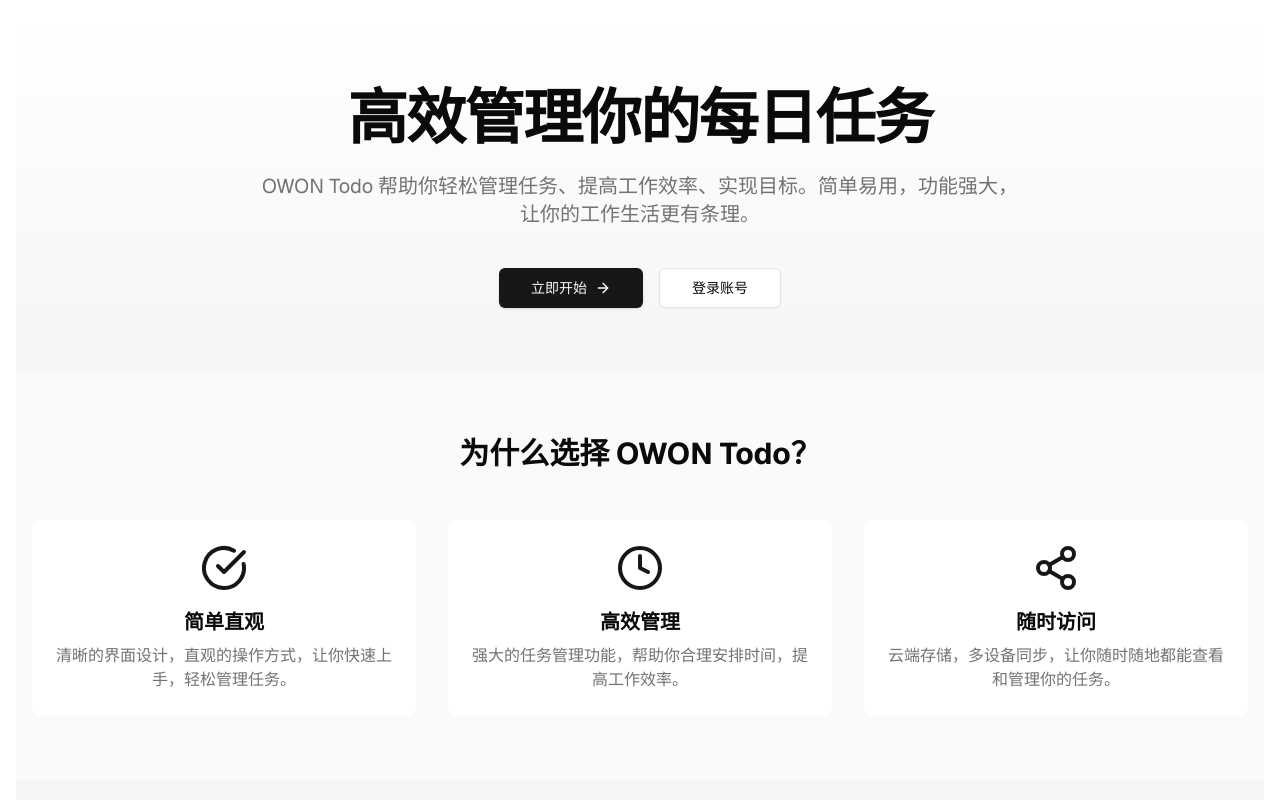
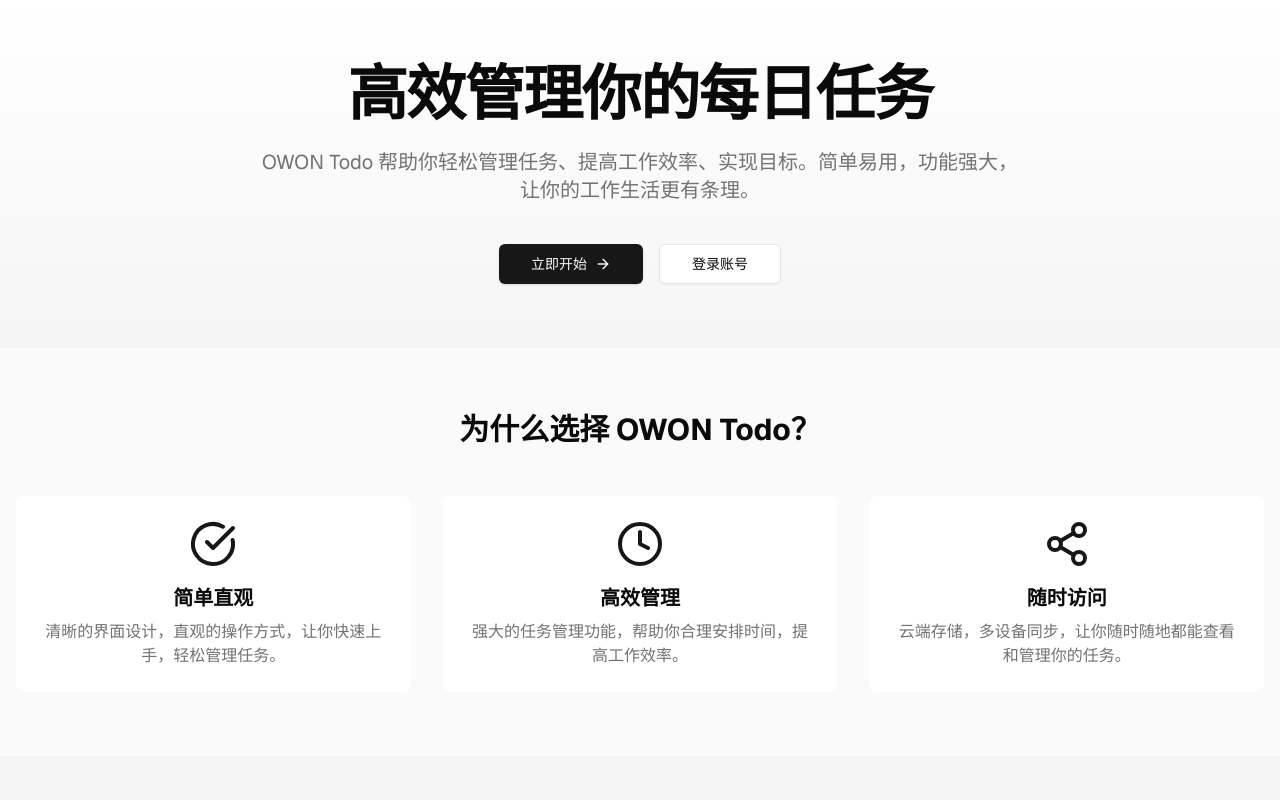
Before and after one commit to baoblackcoal/owon_ai, a Next.js app in the folder src/: page / in a window 1280 px wide. Shown: the top 800 px of the page. Built offline with nearby package versions, Linux system fonts and the light colour scheme.

Commit message:
优化聊天界面布局，调整输入区域和消息列表的样式；更新提示信息以提高用户体验。

```diff
--- a/src/app/layout.tsx
+++ b/src/app/layout.tsx
@@ -33,7 +33,7 @@
           enableSystem
           disableTransitionOnChange
         >
-          <main className="container mx-auto px-4 py-6">
+          <main className="container mx-auto">
           {children}
             {/* <header className="mb-8 text-center">
               <h1 className="text-4xl font-bold mb-2">OWON Todo</h1>
--- a/src/app/test/test_ai_chat_ui/components/chat/InputArea.tsx
+++ b/src/app/test/test_ai_chat_ui/components/chat/InputArea.tsx
@@ -55,8 +55,8 @@
           <Send className="h-4 w-4" />
         </Button>
       </div>
-      <div className="text-xs text-muted-foreground mt-2">
-        按 Enter 发送，Shift + Enter 换行
+      <div className="text-xs text-muted-foreground mt-2 text-center" id="ai_chat_ui_input_area_tip">
+        AI回答未必准确，请核查
       </div>
     </div>
   );
--- a/src/app/test/test_ai_chat_ui/components/layout/ChatArea.tsx
+++ b/src/app/test/test_ai_chat_ui/components/layout/ChatArea.tsx
@@ -1,4 +1,4 @@
-import { ChatSession } from '../../types/chat';
+import { ChatSession, Message } from '../../types/chat';
 import { MessageBubble } from '../chat/MessageBubble';
 import { InputArea } from '../chat/InputArea';
 import { ScrollArea } from '@/components/ui/scroll-area';
@@ -22,19 +22,20 @@
   }
 
   return (
-    <div className="flex-1 flex flex-col h-full">
+    <div className="flex flex-col h-full">
       {/* 对话标题 */}
-      <div className="p-4 border-b">
+      <div className="p-4 border-b flex-none">
         <h2 className="text-lg font-medium">{session.title}</h2>
         <p className="text-sm text-muted-foreground">
           {new Date(session.lastMessageTime).toLocaleString()} · 可继续对话
         </p>
       </div>
 
-      {/* 消息列表 */}
-      <ScrollArea className="flex-1 p-4">
+      {/* 消息列表 - 使用flex-1使其填充剩余空间并可滚动 */}
+      <div className="flex-1 overflow-hidden">
+        <ScrollArea className="h-full p-4">
           <div className="max-w-5xl mx-auto space-y-4">
-          {session.messages.map((message) => (
+            {session.messages.map((message: Message) => (
               <MessageBubble
                 key={message.id}
                 message={message}
@@ -43,9 +44,12 @@
             ))}
           </div>
         </ScrollArea>
+      </div>
 
-      {/* 输入区域 */}
+      {/* 输入区域 - 使用flex-none使其不参与flex伸缩 */}
+      <div className="flex-none">
         <InputArea onSend={onSendMessage} />
+      </div>
     </div>
   );
 }
```
Lines whose indentation alone changed are shown as unchanged.
